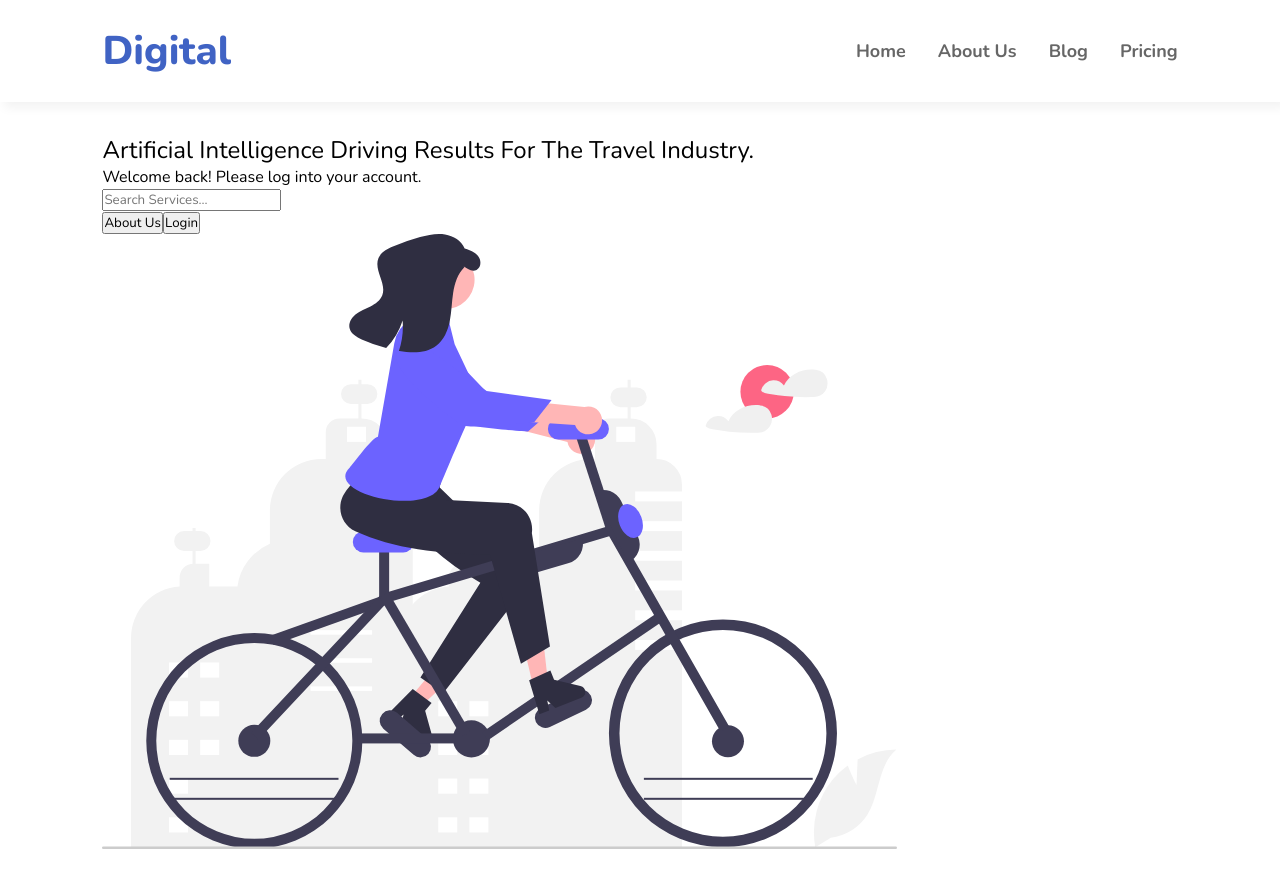
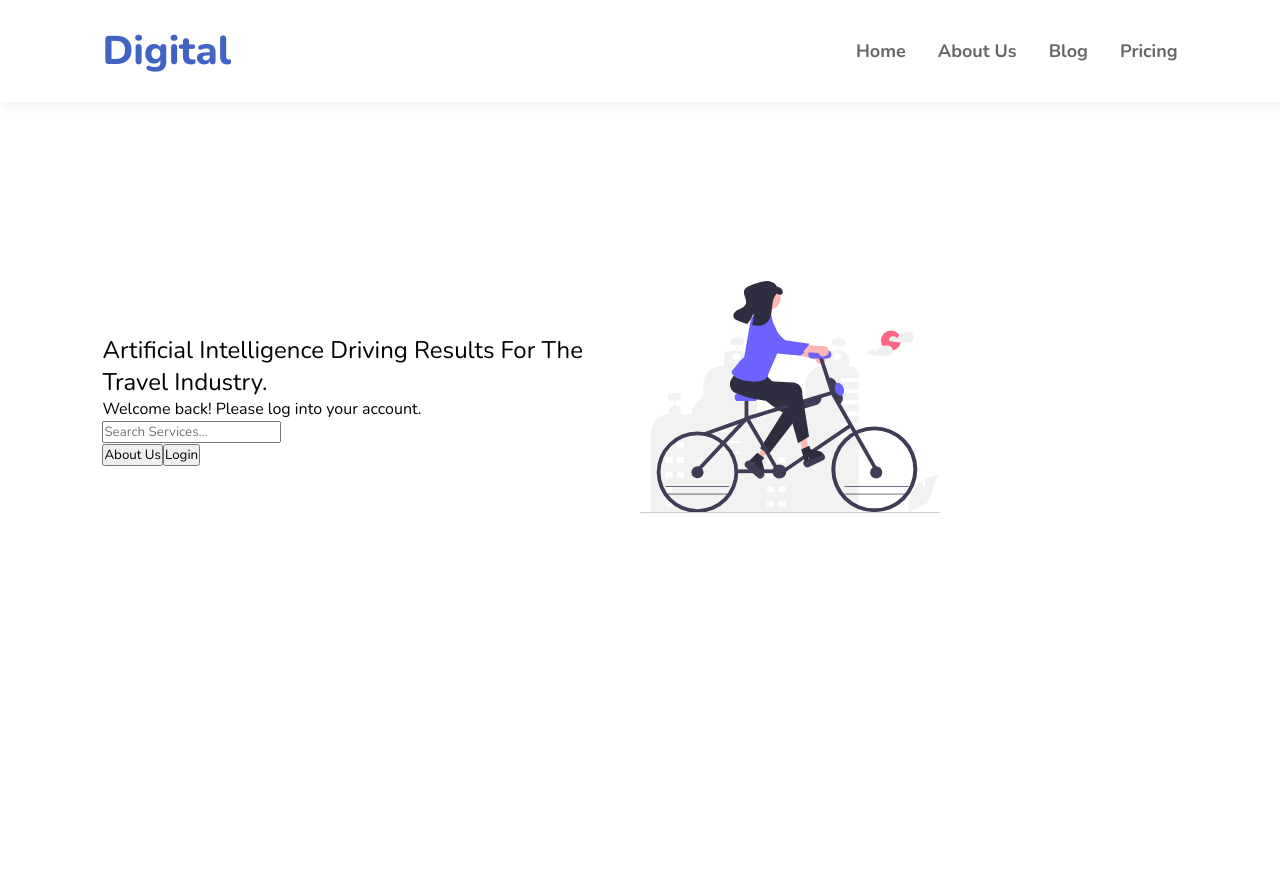
Before and after one commit to NjohPrince/bridgelabs-tasks, a React (Create React App) app: page / in a window 1280 px wide. After the commit the page ends 800 px from the top, so only its background shows below. Built offline with nearby package versions, Linux system fonts and the light colour scheme.

Commit message:
adjusted navbar styles

```diff
--- a/src/components/header/header.css
+++ b/src/components/header/header.css
@@ -1,5 +1,7 @@
 .navbar {
     padding: 1.5rem 8vw;
+    position: fixed;
+    width: 100%;
     box-shadow: 5px 5px 10px 1px #f3f3f3;
     -webkit-box-shadow: 5px 5px 10px 1px #f3f3f3;
 }
--- a/src/containers/landing-page/Landing.page.jsx
+++ b/src/containers/landing-page/Landing.page.jsx
@@ -10,8 +10,8 @@ const LandingPage = () => {
     <React.Fragment>
       <Header />
       <div className="landing">
-        <div className="welcome">
-          <div className="content">
+        <div className="welcome default-container flex a-j-center">
+          <div className="content flex-one">
             <h2>
               Artificial Intelligence Driving Results For The Travel Industry.
             </h2>
@@ -28,7 +28,7 @@ const LandingPage = () => {
               </Link>
             </div>
           </div>
-          <div className="illustration">
+          <div className="illustration flex-one">
             <img src="/static/bicycle.svg" alt="illustration" />
           </div>
         </div>
--- a/src/containers/landing-page/landingpage.css
+++ b/src/containers/landing-page/landingpage.css
@@ -1,3 +1,3 @@
-.landing {
-    padding: 2rem 8vw;
+.welcome .illustration img {
+    width: 300px;
 }
```
